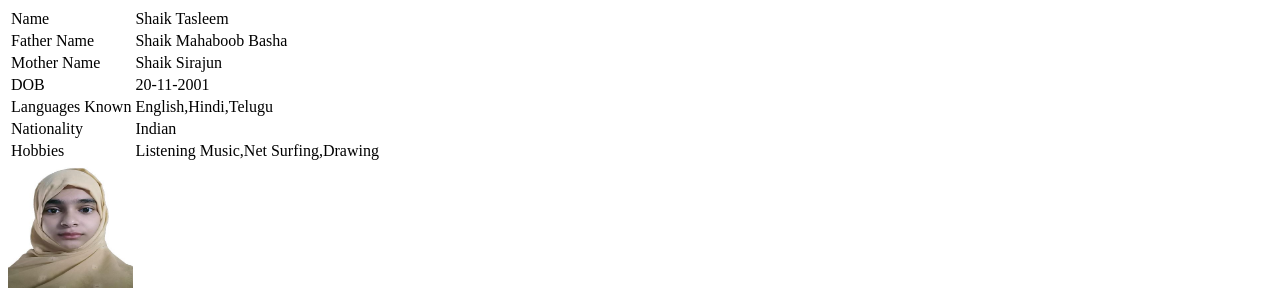
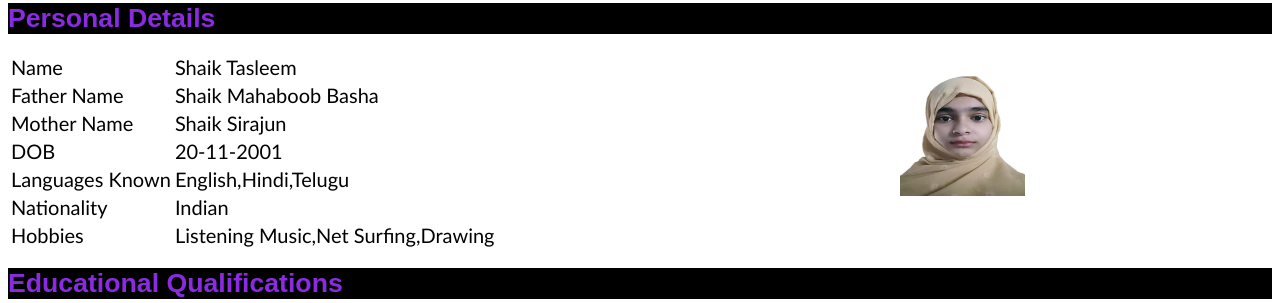
Before and after one commit to tasleemcti061/Bio-Data, a plain HTML site: page index.html in a window 1280 px wide. Shown: the part 139-442 px from the top of the page. Drawn offline with Linux system fonts and the light colour scheme; files whose address does not match are found by name.

Commit message:
updated
updated

```diff
--- a/index.html
+++ b/index.html
@@ -1,7 +1,7 @@
 <html>
     <head>
         <title>bio data</title>
-        <link rel="stylesheet" href="st1.css">
+        <link rel="stylesheet" href="st.css">
     </head>
     <body background="background.jpeg">
         <hr><hr><marquee>MY BIO DATA</marquee><hr><hr>
```
